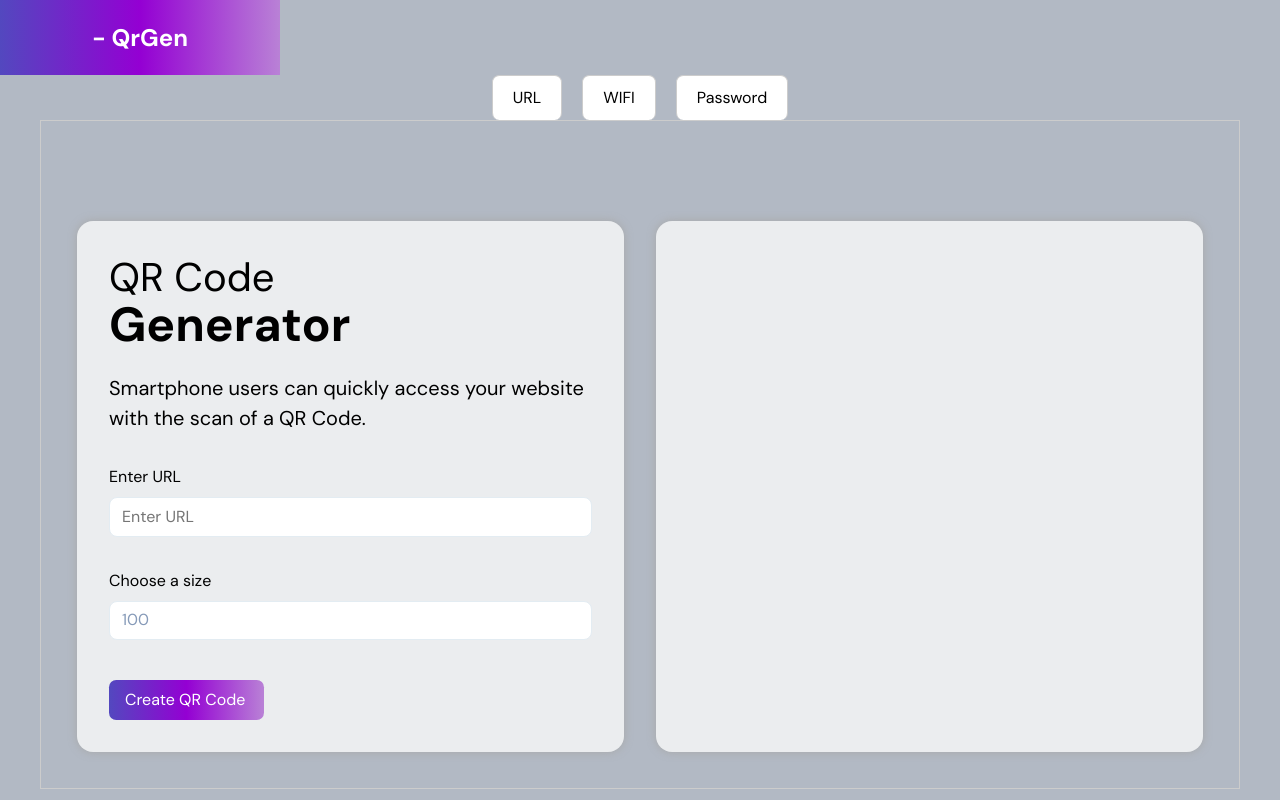
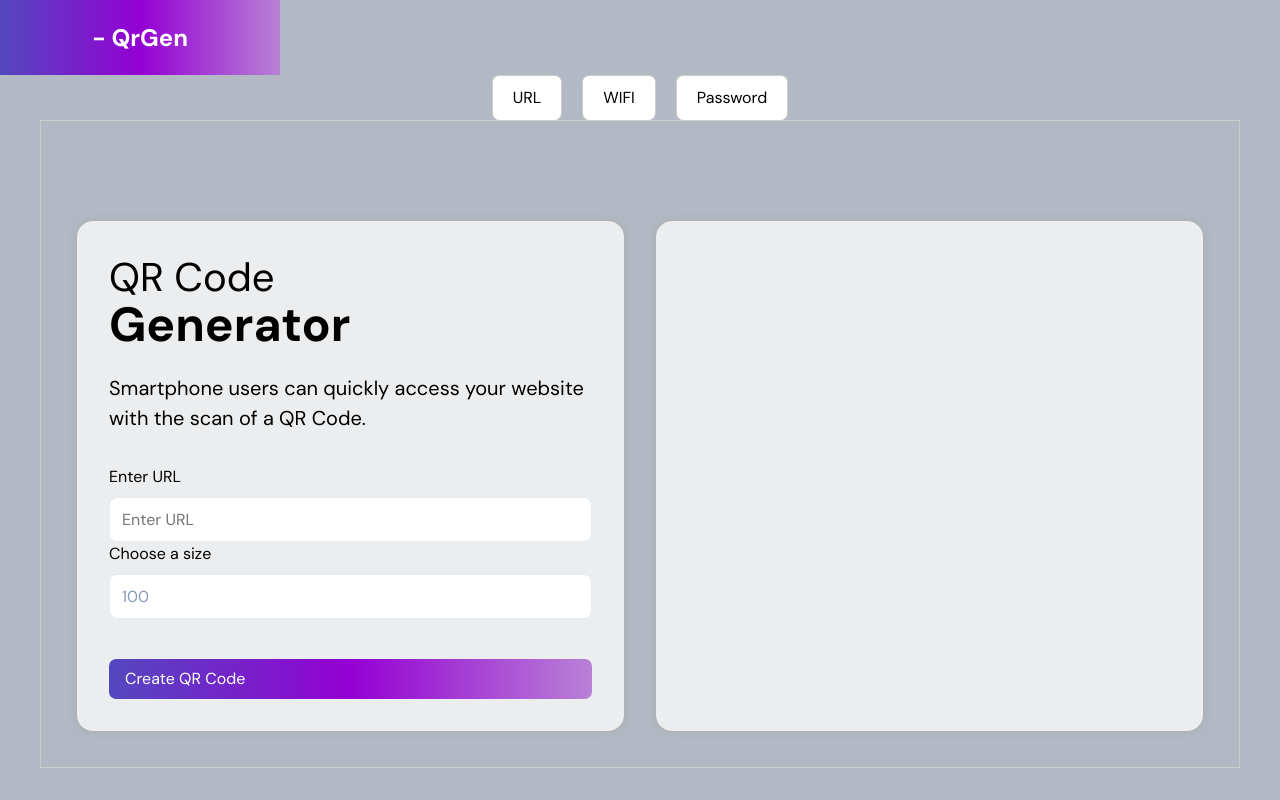
Before and after one commit to ceriustech/qrgen, a React (Create React App) app: page / in a window 1280 px wide. Built offline with nearby package versions, Linux system fonts and the light colour scheme.

Commit message:
fix: Download buttons are now able to download images

```diff
--- a/src/App.js
+++ b/src/App.js
@@ -1,6 +1,6 @@
 import Header from './components/Header';
 import Container from './global/components/Layout/styles';
-import TabView from './global/components/Utility/Tabs/Tabs';
+import TabView from './global/components/Tabs/Tabs';
 import './App.css';
 
 function App() {
--- a/src/components/QrCodeGenerator/LinkGenerator/LinkCodeGenerator.js
+++ b/src/components/QrCodeGenerator/LinkGenerator/LinkCodeGenerator.js
@@ -1,4 +1,5 @@
 import React, { useState, useRef } from 'react';
+import Button from '../../../global/components/Button';
 import qrcode from 'davidshimjs-qrcodejs';
 import {
 	Container,
@@ -8,8 +9,7 @@ import {
 	QrCodeWrapper,
 	StyledInput,
 	SyledButtonsWrapper,
-	StyledButton,
-} from './styles';
+} from '../styles';
 import imageExtension from '../../../data/imgExtenstions';
 
 function LinkGenerator() {
@@ -58,14 +58,14 @@ function LinkGenerator() {
 		console.log('EXT', imgExtenstions);
 		return imgExtenstions.map((item) => {
 			return (
-				<StyledButton
+				<Button
 					key={item.id}
-					type="button"
+					typeValue="button"
 					disabled={!activeButton}
-					onClick={() => downloadQRCode(qrCodeRef.current, item.extension)}
+					handleClick={() => downloadQRCode(qrCodeRef.current, item.extension)}
 				>
 					<span>Download</span> <span>{item.extension}</span>
-				</StyledButton>
+				</Button>
 			);
 		});
 	}
@@ -102,9 +102,9 @@ function LinkGenerator() {
 							onChange={handleSizeChange}
 						/>
 
-						<StyledButton type="submit" setWidth={true}>
+						<Button typeValue="submit" setWidth={true}>
 							Create QR Code
-						</StyledButton>
+						</Button>
 					</StyledForm>
 				</FormWrapper>
 				{qrCodeRef && (
--- /dev/null
+++ b/src/components/QrCodeGenerator/styles.js
@@ -0,0 +1,120 @@
+import styled, { css } from 'styled-components';
+import {
+	TEXT_COLORS,
+	BACKGROUND_COLORS,
+	BASE_COLORS,
+} from '../../global/styles/Colors';
+import { maxView, miscMaxView } from '../../global/styles/mediaQueries';
+
+const maxViewMobileSmall = maxView.mobileS;
+const maxViewMobileL = maxView.mobileL;
+const miscViewLarge = miscMaxView.miscLarge;
+const miscViewMedium = miscMaxView.miscMedium;
+
+const { white, black } = TEXT_COLORS;
+const { background4 } = BACKGROUND_COLORS;
+const { baseColor1, darkBlue, purple, lightPurple } = BASE_COLORS;
+
+export const Container = styled.div`
+	display: grid;
+	grid-template-columns: repeat(auto-fit, minmax(280px, 1fr));
+	grid-gap: 2rem;
+	justify-content: center;
+	margin-top: 4rem;
+	padding: 1rem;
+`;
+
+export const FormWrapper = styled.section`
+	background-color: ${background4};
+	-webkit-box-shadow: 0px 0px 10px 0px rgba(168, 168, 168, 1);
+	-moz-box-shadow: 0px 0px 10px 0px rgba(168, 168, 168, 1);
+	box-shadow: 0px 0px 10px 0px rgba(168, 168, 168, 1);
+	border-radius: 1rem;
+	padding: 2rem;
+`;
+
+export const FormHeader = styled.div`
+	font-size: 12px;
+	margin: 0 0 2rem;
+	h1 {
+		line-height: 3rem;
+		display: flex;
+		flex-direction: column;
+		margin-bottom: 1.5rem;
+		span {
+			font-size: 3rem;
+			font-weight: 600;
+			&:nth-child(1) {
+				font-size: 2.5rem;
+				font-weight: 300;
+			}
+		}
+	}
+	p {
+		font-size: 1.25rem;
+	}
+`;
+
+export const StyledForm = styled.form`
+	display: flex;
+	flex-direction: column;
+	label {
+		margin-bottom: 0.5rem;
+	}
+`;
+
+export const QrCodeWrapper = styled.section`
+	background-color: ${background4};
+	-webkit-box-shadow: 0px 0px 10px 0px rgba(168, 168, 168, 1);
+	-moz-box-shadow: 0px 0px 10px 0px rgba(168, 168, 168, 1);
+	box-shadow: 0px 0px 10px 0px rgba(168, 168, 168, 1);
+	border-radius: 1rem;
+	display: flex;
+	justify-content: center;
+	flex-direction: column;
+	align-items: center;
+	row-gap: 1.5rem;
+	padding: 2rem;
+	@media screen and ${miscViewMedium} {
+		height: 500px;
+	}
+`;
+
+export const StyledInput = styled.input`
+	${({ disableBottomMargin }) => {
+		return css`
+			border: 0.1rem solid #e3ecf2;
+			border-radius: 0.5rem;
+			color: ${baseColor1};
+			padding: 0.6rem 0.75rem;
+			${disableBottomMargin ? 'margin-bottom : 2rem' : 'margin-bottom: 0'}
+			padding: 0.6rem 0.75rem;
+			&:nth-child(4) {
+				margin-bottom: 2.5rem;
+				@media screen and ${miscViewLarge} {
+					margin-bottom: 1.25rem;
+				}
+				@media screen and ${maxViewMobileL} {
+					margin-bottom: 1rem;
+				}
+			}
+		`;
+	}}
+`;
+
+export const StyledSelect = styled.select`
+	border: 0.1rem solid #e3ecf2;
+	border-radius: 0.5rem;
+	color: ${baseColor1};
+	padding: 0.6rem 0.75rem;
+`;
+
+export const SyledButtonsWrapper = styled.div`
+	display: flex;
+	flex-wrap: wrap;
+	gap: 1rem;
+	justify-content: center;
+	@media screen and ${maxViewMobileSmall} {
+		gap: 0.5rem;
+	}
+`;
--- /dev/null
+++ b/src/global/components/Button/Button.js
@@ -0,0 +1,11 @@
+import StyledButton from './styles';
+
+const Button = ({ typeValue, width, children, handleClick }) => {
+	return (
+		<StyledButton type={typeValue} checkWidth={width} onClick={handleClick}>
+			{children}
+		</StyledButton>
+	);
+};
+
+export default Button;
--- /dev/null
+++ b/src/global/components/Button/index.js
@@ -0,0 +1,3 @@
+import Button from './Button';
+
+export default Button;
--- /dev/null
+++ b/src/global/components/Button/styles.js
@@ -0,0 +1,32 @@
+import styled, { css } from 'styled-components';
+import { TEXT_COLORS, BASE_COLORS } from '../../styles/Colors';
+
+const { white } = TEXT_COLORS;
+const { darkBlue, purple, lightPurple } = BASE_COLORS;
+
+const StyledButton = styled.button`
+	${({ checkWidth }) => {
+		return css`
+			border: none;
+			border-radius: 0.45rem;
+			background: linear-gradient(
+				to right,
+				${darkBlue},
+				${purple},
+				${lightPurple}
+			);
+			color: ${white};
+			display: flex;
+			flex-direction: column;
+			${checkWidth ? 'width: 155px' : 'flex-basis: 33%'};
+			font-size: 1rem;
+			padding: 0.5rem 1rem;
+
+			&:hover {
+				cursor: pointer;
+			}
+		`;
+	}}
+`;
+
+export default StyledButton;
--- a/src/global/components/Utility/Tabs/Tabs.js
+++ b/src/global/components/Tabs/Tabs.js
@@ -1,7 +1,7 @@
 import React, { useState } from 'react';
-import LinkGenerator from '../../../../components/QrCodeGenerator/LinkGenerator';
-import WifiGenerator from '../../../../components/QrCodeGenerator/WifiGenerator';
-import PasswordGenerator from '../../../../components/QrCodeGenerator/PasswordGenerator';
+import LinkGenerator from '../../../components/QrCodeGenerator/LinkGenerator';
+import WifiGenerator from '../../../components/QrCodeGenerator/WifiGenerator';
+import PasswordGenerator from '../../../components/QrCodeGenerator/PasswordGenerator';
 import { TabContainer, TabButton, TabContent } from './styles';
 
 const tabs = [
```
Also changed, not shown: src/global/components/Utility/Functions/mapStyledButton.js (added, +22 -0 lines), src/components/QrCodeGenerator/PasswordGenerator/styles.js (deleted), src/global/components/Tabs/index.js (renamed from src/global/components/Utility/Tabs/index.js), src/global/components/Tabs/styles.js (renamed from src/global/components/Utility/Tabs/styles.js).
